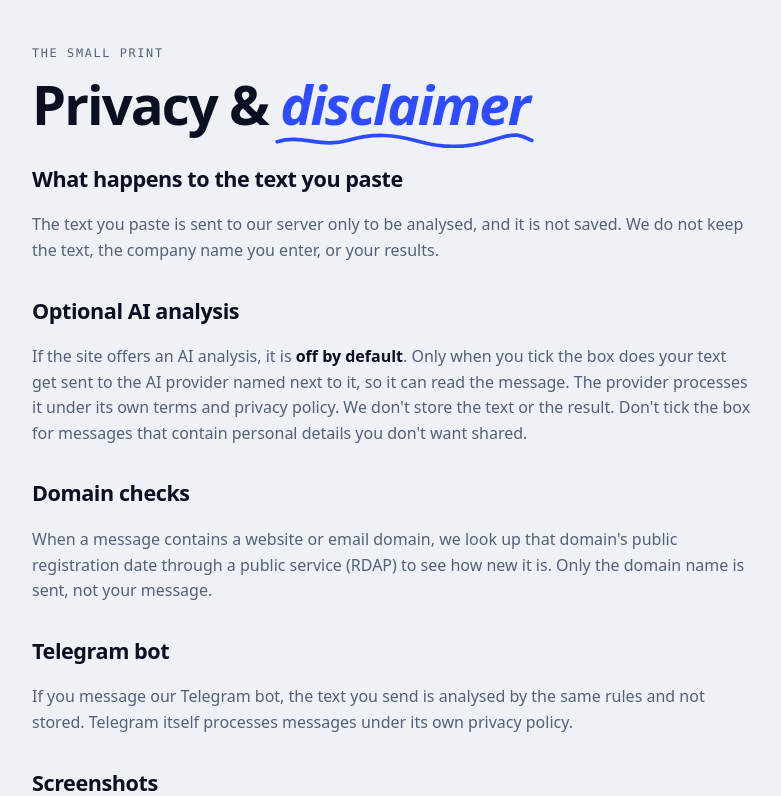
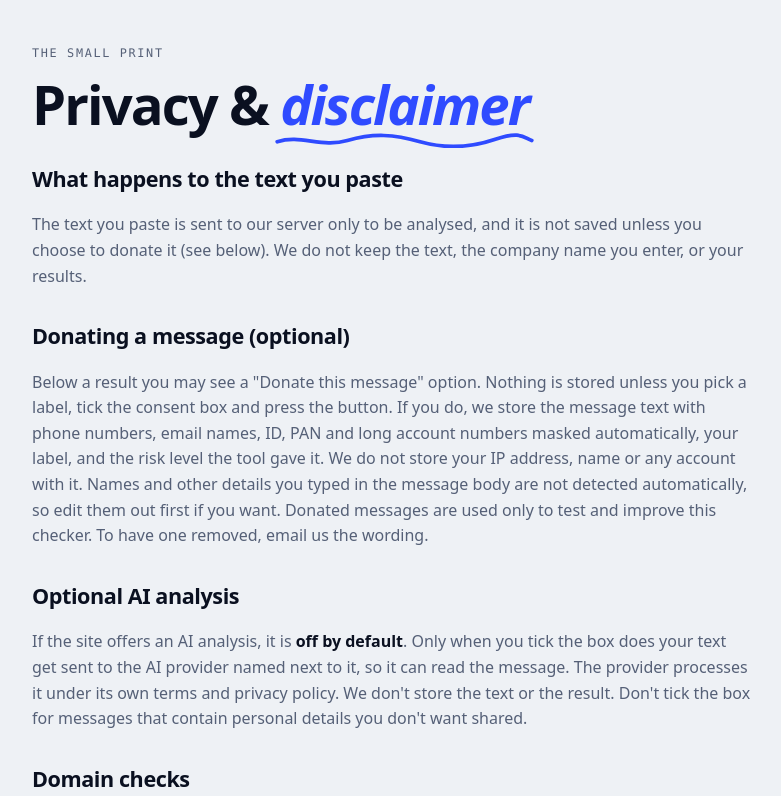
Before and after one commit to nithin062006/jobscam-checker, a Flask app: page /privacy in a window 1280 px wide. Shown: the part 70-866 px from the top of the page, without its empty margins (130-911 px from the left). Run offline with Flask 3, Linux system fonts and the light colour scheme; some libraries are stand-ins or nearby versions.

Commit message:
Opt-in message donation to Supabase (insert-only)

```diff
--- a/app.py
+++ b/app.py
@@ -8,6 +8,7 @@ from pathlib import Path
 
 from flask import Flask, jsonify, render_template, request
 
+import contribute
 import llm
 from checker import analyze
 from forensics import check_domain, valid_host
@@ -21,7 +22,7 @@ CONTACT_EMAIL = "vnaganithin@gmail.com"
 
 # Simple in-memory per-IP rate limiting (resets on restart; fine for one small instance).
 WINDOW_SECONDS = 600
-LIMITS = {"check": 25, "feedback": 40, "forensics": 30, "ai": 8, "telegram": 20}
+LIMITS = {"check": 25, "feedback": 40, "forensics": 30, "ai": 8, "telegram": 20, "contribute": 10}
 _hits = defaultdict(deque)
 
 # Hard daily ceiling on AI calls so a burst of traffic can't run up a bill.
@@ -60,7 +61,7 @@ def ai_budget_left() -> bool:
 
 @app.context_processor
 def inject_globals():
-    return {"contact_email": CONTACT_EMAIL, "ai_provider": llm.provider()}
+    return {"contact_email": CONTACT_EMAIL, "ai_provider": llm.provider(), "contribute_on": contribute.enabled()}
 
 
 @app.get("/")
@@ -146,6 +147,23 @@ def feedback():
     return jsonify({"ok": True})
 
 
+@app.post("/api/contribute")
+def contribute_route():
+    if not contribute.enabled():
+        return jsonify({"error": "Contributions are not switched on."}), 503
+    if rate_limited("contribute"):
+        return jsonify({"error": "Too many submissions. Try again later."}), 429
+    d = request.get_json(silent=True) or {}
+    if d.get("consent") is not True:
+        return jsonify({"error": "Please confirm you are happy to share this message."}), 400
+    row, err = contribute.prepare(d.get("text", ""), d.get("label", ""), d.get("level", ""), d.get("score"))
+    if err:
+        return jsonify({"error": err}), 400
+    if not contribute.store(row):
+        return jsonify({"error": "Could not save right now. Please try again later."}), 502
+    return jsonify({"ok": True})
+
+
 @app.get("/healthz")
 def healthz():
     return "ok"
--- /dev/null
+++ b/contribute.py
@@ -0,0 +1,57 @@
+"""Opt-in message donation. Scrubs personal details, then stores one row in Supabase.
+
+Needs SUPABASE_URL and SUPABASE_ANON_KEY. The table allows INSERT only for the anon
+role (see supabase_setup.sql), so a leaked key cannot read anyone's submissions.
+"""
+import hashlib
+import os
+import re
+
+import requests
+
+LABELS = {"scam", "genuine", "unsure"}
+MIN_LEN, MAX_LEN = 40, 4000
+
+
+def enabled() -> bool:
+    return bool(os.environ.get("SUPABASE_URL") and os.environ.get("SUPABASE_ANON_KEY"))
+
+
+def scrub(text: str) -> str:
+    text = re.sub(r"[\w.+-]+@([\w-]+(?:\.[\w-]+)+)", r"[user]@\1", text)       # email local part
+    text = re.sub(r"\b[A-Z]{5}\d{4}[A-Z]\b", "[PAN]", text)                     # PAN
+    text = re.sub(r"\b\d{4}\s?\d{4}\s?\d{4}\b", "[ID]", text)                   # Aadhaar-like
+    text = re.sub(r"(?i)\b(otp|pin|cvv)\b\D{0,12}\d{3,8}", r"\1 [CODE]", text)  # codes
+    text = re.sub(r"\+?\d[\d\s\-]{8,}\d", "[PHONE]", text)                      # phone / long numbers
+    text = re.sub(r"\b\d{9,18}\b", "[NUMBER]", text)                            # account numbers
+    return " ".join(text.split())
+
+
+def prepare(text: str, label: str, level: str = "", score=None):
+    """Return (row, error)."""
+    if label not in LABELS:
+        return None, "Pick what you think this message is."
+    clean = scrub(text or "")
+    if len(clean) < MIN_LEN:
+        return None, "That message is too short to be useful."
+    clean = clean[:MAX_LEN]
+    row = {
+        "text": clean,
+        "user_label": label,
+        "tool_level": str(level)[:10],
+        "tool_score": int(score) if isinstance(score, (int, float)) else None,
+        "text_hash": hashlib.sha256(clean.lower().encode()).hexdigest(),
+    }
+    return row, None
+
+
+def store(row: dict) -> bool:
+    url = os.environ["SUPABASE_URL"].rstrip("/") + "/rest/v1/contributions"
+    key = os.environ["SUPABASE_ANON_KEY"]
+    try:
+        r = requests.post(url, json=row, timeout=8, headers={
+            "apikey": key, "Authorization": f"Bearer {key}",
+            "Content-Type": "application/json", "Prefer": "return=minimal"})
+    except requests.RequestException:
+        return False
+    return r.status_code in (200, 201, 204, 409)  # 409 = duplicate hash, already have it
--- a/templates/privacy.html
+++ b/templates/privacy.html
@@ -8,7 +8,10 @@
   <h1>Privacy &amp; <em>disclaimer</em></h1>
 <div class="prose">
   <h2 style="margin-top:30px">What happens to the text you paste</h2>
-  <p>The text you paste is sent to our server only to be analysed, and it is not saved. We do not keep the text, the company name you enter, or your results.</p>
+  <p>The text you paste is sent to our server only to be analysed, and it is not saved unless you choose to donate it (see below). We do not keep the text, the company name you enter, or your results.</p>
+
+  <h2>Donating a message (optional)</h2>
+  <p>Below a result you may see a "Donate this message" option. Nothing is stored unless you pick a label, tick the consent box and press the button. If you do, we store the message text with phone numbers, email names, ID, PAN and long account numbers masked automatically, your label, and the risk level the tool gave it. We do not store your IP address, name or any account with it. Names and other details you typed in the message body are not detected automatically, so edit them out first if you want. Donated messages are used only to test and improve this checker. To have one removed, email us the wording.</p>
 
   <h2>Optional AI analysis</h2>
   <p>If the site offers an AI analysis, it is <strong>off by default</strong>. Only when you tick the box does your text get sent to the AI provider named next to it, so it can read the message. The provider processes it under its own terms and privacy policy. We don't store the text or the result. Don't tick the box for messages that contain personal details you don't want shared.</p>
```
Also changed, not shown: supabase_setup.sql (added, +13 -0 lines), templates/index.html (+32 -0 lines), test_features.py (+34 -0 lines).
